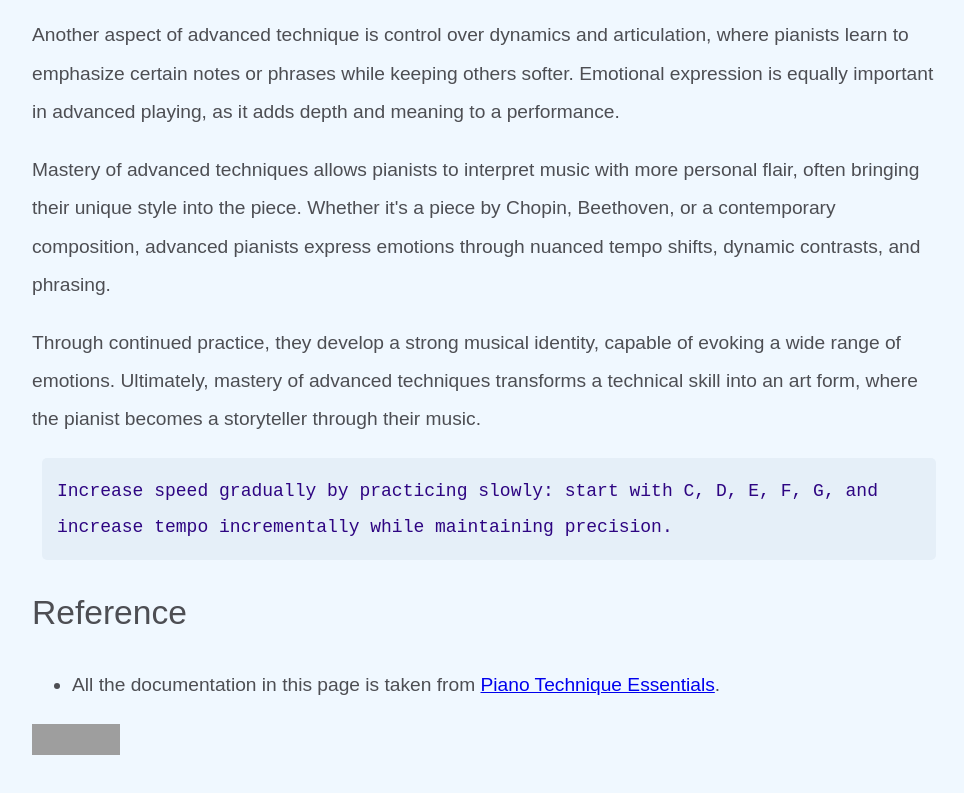
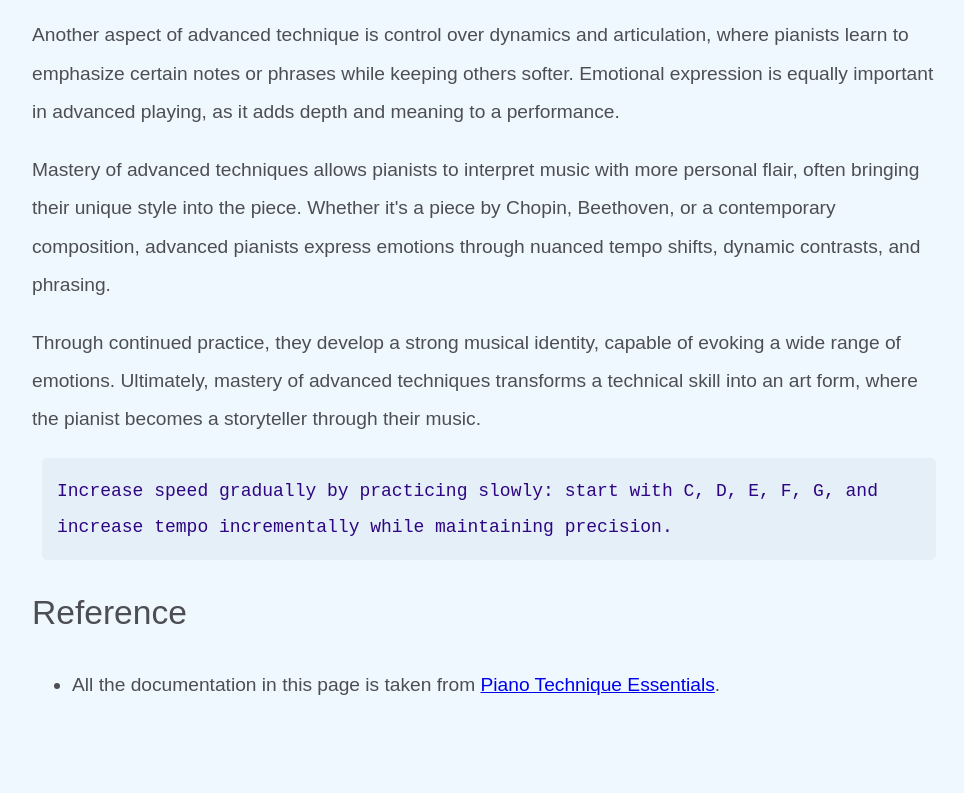
Before and after one commit to EddyYes/freeCodeCampTechDoc, a plain HTML site: page index.html in a window 1280 px wide. Shown: the part 7404-8197 px from the top of the page, without its empty margins (306-1270 px from the left). After the commit the page ends 8156 px from the top, so only its background shows below. Drawn offline with Linux system fonts and the light colour scheme; grey boxes are pictures that could not be loaded.

Commit message:
Update index.html

```diff
--- a/index.html
+++ b/index.html
@@ -139,14 +139,6 @@
 </ul>
          </article>
       </section>
-      <p>
-    <a href="https://eddyyes.github.io/freeCodeCampTechDoc/#Piano_Technical_Terms">
-        <img style="border:0;width:88px;height:31px"
-            src="https://jigsaw.w3.org/css-validator/images/vcss-blue"
-            alt="Correct CSS!" />
-    </a>
-</p>
-
     </main>
   </body>
 </html>
```
